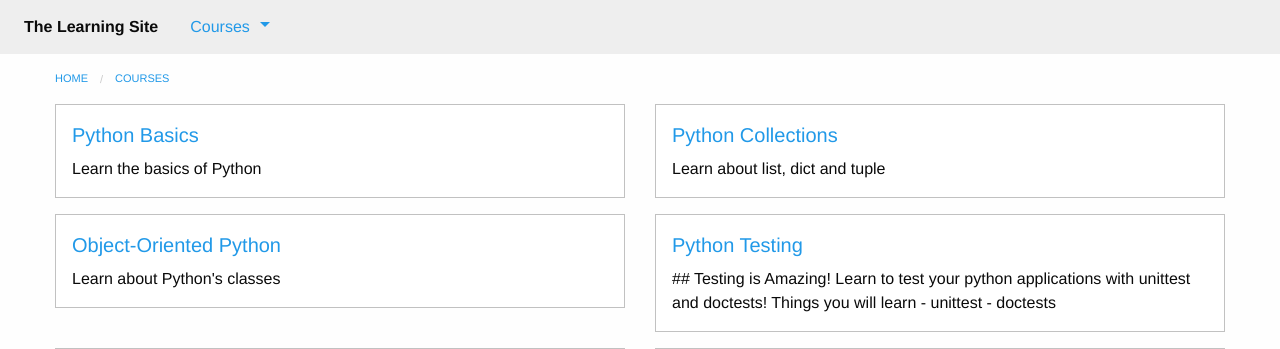
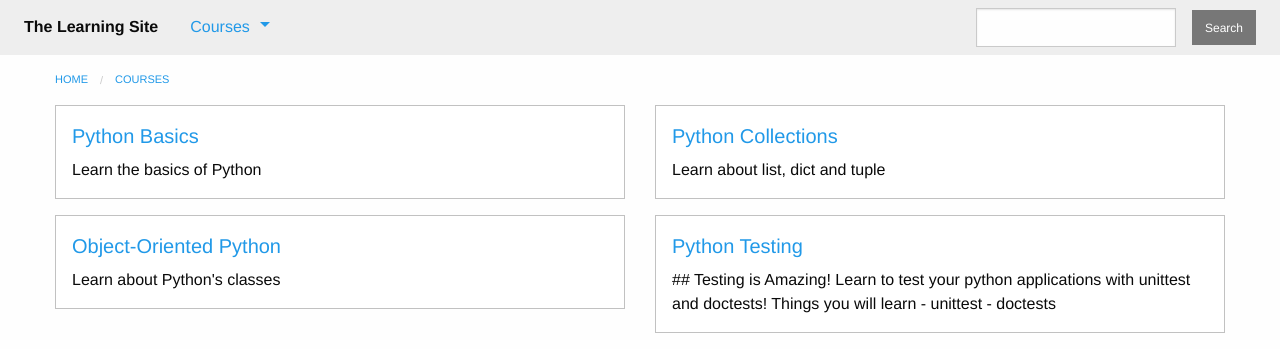
Before and after one commit to Jak-Sidious/DjangoRefresher, a Django app: page /courses/ in a window 1280 px wide. Shown: the top 349 px of the page. Run offline with Django 3.2, Linux system fonts and the light colour scheme; data comes from the database, SQL or seed files in the repository; both versions use the stored data as it was after the commit.

Commit message:
Add search, courses by teacher urls, create views that correspond to these views, add search button to base layout.html

```diff
--- a/courses/templates/courses/all_courses.html
+++ b/courses/templates/courses/all_courses.html
@@ -1,6 +1,5 @@
 {% extends "courses/layout.html" %}
 {% load static from staticfiles %}
-
 
 {% block title %}All{% endblock %}
 
--- a/courses/urls.py
+++ b/courses/urls.py
@@ -17,4 +17,6 @@ urlpatterns = [
     url(r'(?P<question_pk>\d+)/create_answer/$', views.answer_form, name="create_answer"),
     url(r'(?P<quiz_pk>\d+)/edit_question/(?P<question_pk>\d+)$',
         views.edit_question, name="edit_question"),
+    url(r'search/$', views.search, name='search'),
+    url(r'by/(?P<teacher>)[-\w]+', views.courses_by_teacher, name='by_teacher'),
 ]
--- a/courses/views.py
+++ b/courses/views.py
@@ -86,7 +86,7 @@ def create_question(request, quiz_pk, question_type):
         form = form_class(request.POST)
         answer_forms = forms.AnswerInlineFormSet(
             request.POST,
-            queryset=models.Answer.onjects.none()
+            queryset=models.Answer.objects.none()
         )
         if form.is_valid() and answer_forms.is_valid():
             question = form.save(commit=False)
@@ -166,3 +166,13 @@ def answer_form(request, question_pk):
         'question': question,
         'formset': formset
     })
+
+def courses_by_teacher(request, teacher):
+    courses = models.Course.objects.filter(teacher__username="teacher")
+    return render(request, 'courses/all_courses.html', {'courses': courses})
+
+def search(request):
+    term = request.GET.get('q')
+    courses = models.Course.objects.filter(title__icontains=term)
+    ## Can use
+    return render(request, 'courses/all_courses.html', {'courses': courses})
--- a/templates/layout.html
+++ b/templates/layout.html
@@ -25,6 +25,14 @@
                         </ul>
                     </li>
                 </ul>
+            </section>
+            <section class="top-bar-right">
+                <form action="{% url 'courses:search' %}" method="GET">
+                    <ul class="menu">
+                        <li><input type="search" name="q"></li>
+                        <li><button type="button" class="secondary small button">Search</button></li>
+                    <ul>
+                </form>
             </section>
         </nav>
         {% if messages %}
```
Also changed, not shown: db.sqlite3.
